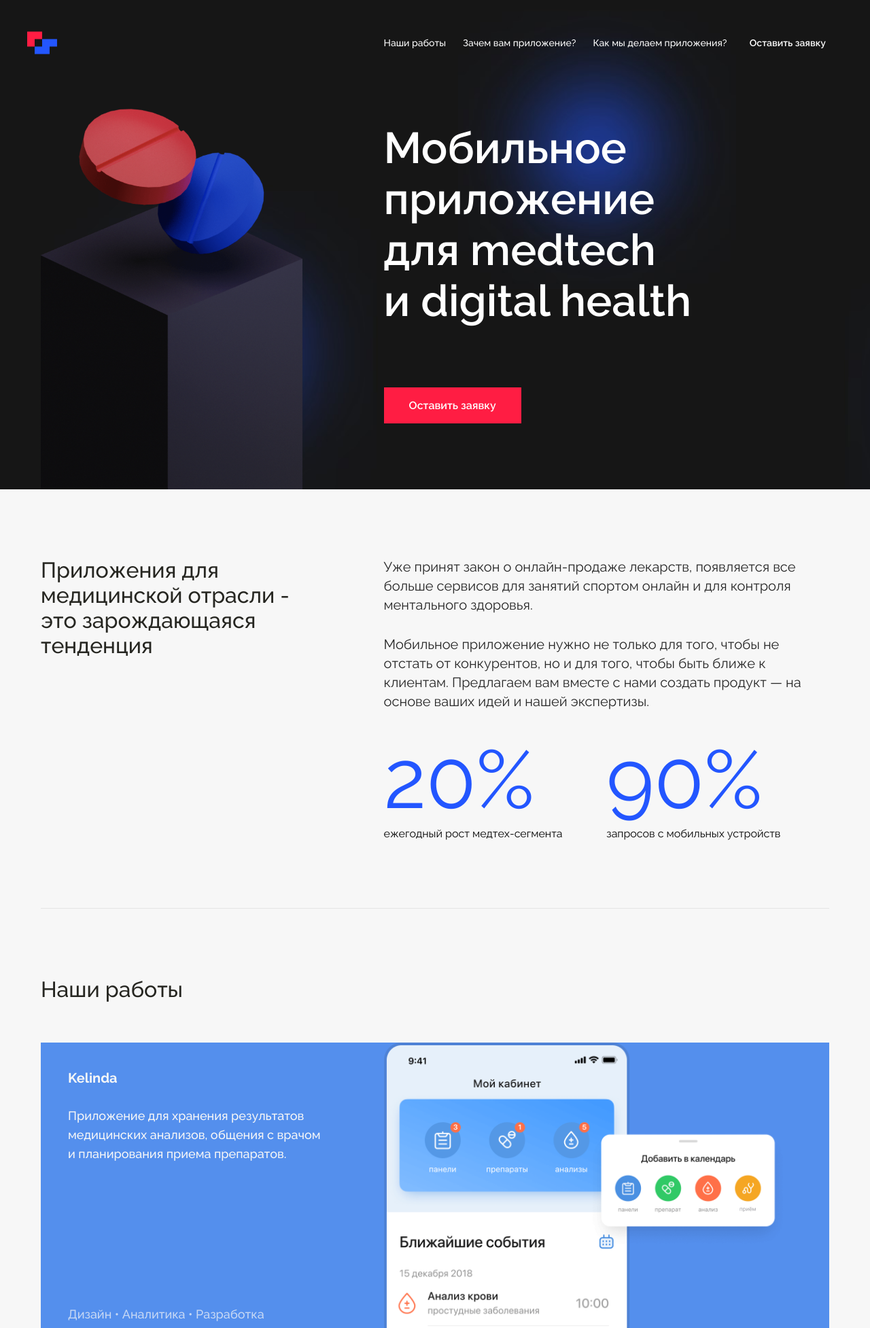
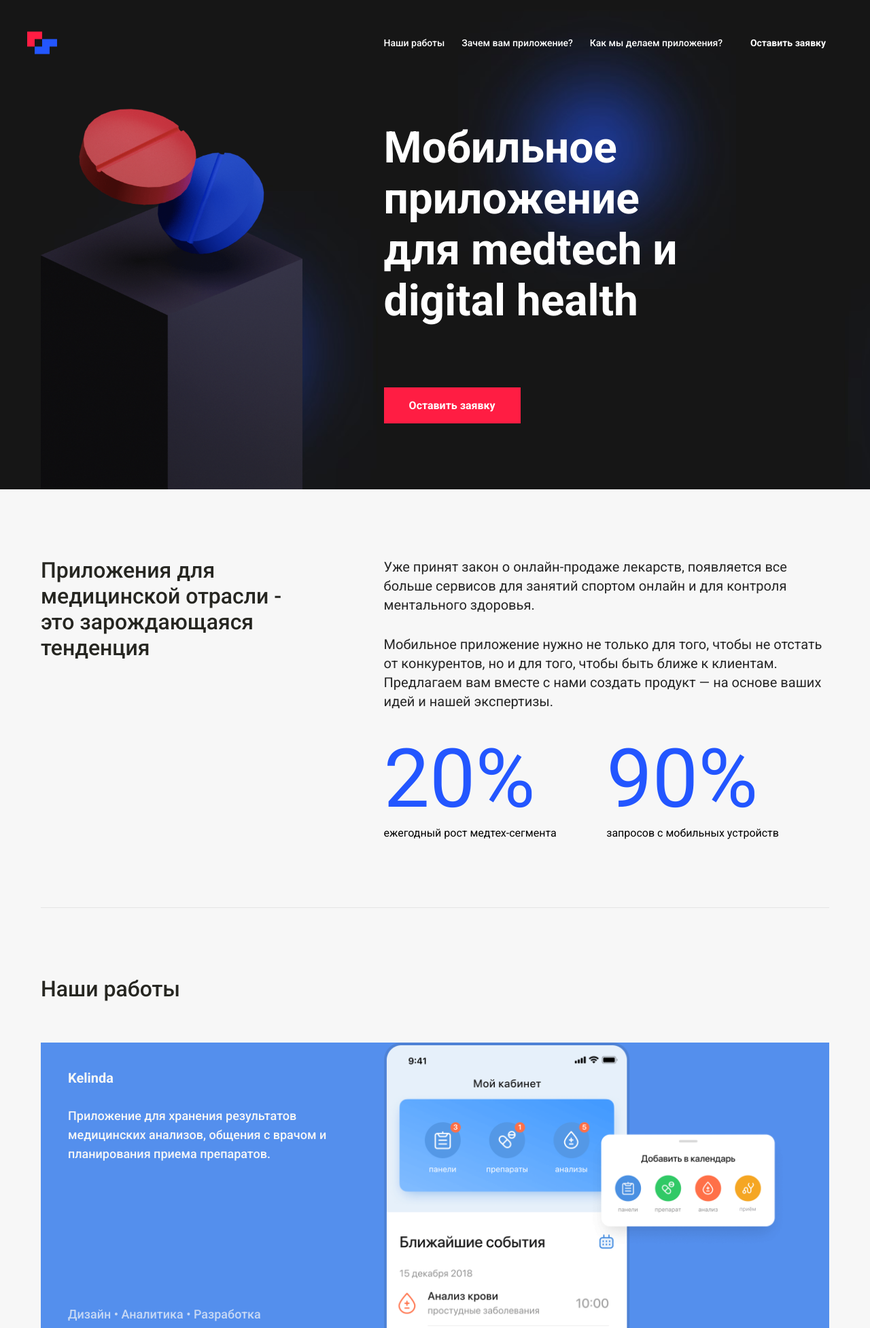
Before and after one commit to rorik302/Vision-Web, a Django app: page / in a window 1280 px wide. Shown: the top 1954 px of the page at 68% size. Run offline with Django 3.2, Linux system fonts and the light colour scheme; parts of the project's set-up code (start-up, migrations or seed data) failed here and were passed over.

Commit message:
minor refactoring

```diff
--- a/landing/templates/landing/index.html
+++ b/landing/templates/landing/index.html
@@ -7,7 +7,7 @@
     <meta name="viewport" content="width=device-width, initial-scale=1.0">
     <meta http-equiv="X-UA-Compatible" content="ie=edge">
     <link rel="preconnect" href="https://fonts.gstatic.com">
-    <link href="https://fonts.googleapis.com/css2?family=Raleway:wght@400;500;600;700;800;900&display=swap"
+    <link href="https://fonts.googleapis.com/css2?family=Roboto:wght@100;300;400;500;700;900&display=swap"
           rel="stylesheet">
     <link rel="stylesheet" href="{% static 'css/style.css' %}">
     <title>RS — мобильные приложения для клиник, аптек и медицинских компаний</title>
--- a/static/css/style.css
+++ b/static/css/style.css
@@ -187,11 +187,12 @@
   margin-top: 15px;
   font-size: 20px;
   line-height: 1.4;
+  padding-inline-end: 10%;
 }
 
 * {
   box-sizing: border-box;
-  font-family: "Raleway", sans-serif;
+  font-family: "Roboto", sans-serif;
   font-size: 14px;
   font-weight: 400;
 }
--- a/static/scss/benefits.scss
+++ b/static/scss/benefits.scss
@@ -15,5 +15,6 @@
     margin-top: 15px;
     font-size: 20px;
     line-height: 1.4;
+    padding-inline-end: 10%;
   }
 }
--- a/static/scss/style.scss
+++ b/static/scss/style.scss
@@ -9,7 +9,7 @@
 
 * {
   box-sizing: border-box;
-  font-family: 'Raleway', sans-serif;
+  font-family: 'Roboto', sans-serif;
   font-size: 14px;
   font-weight: 400;
 }
```
